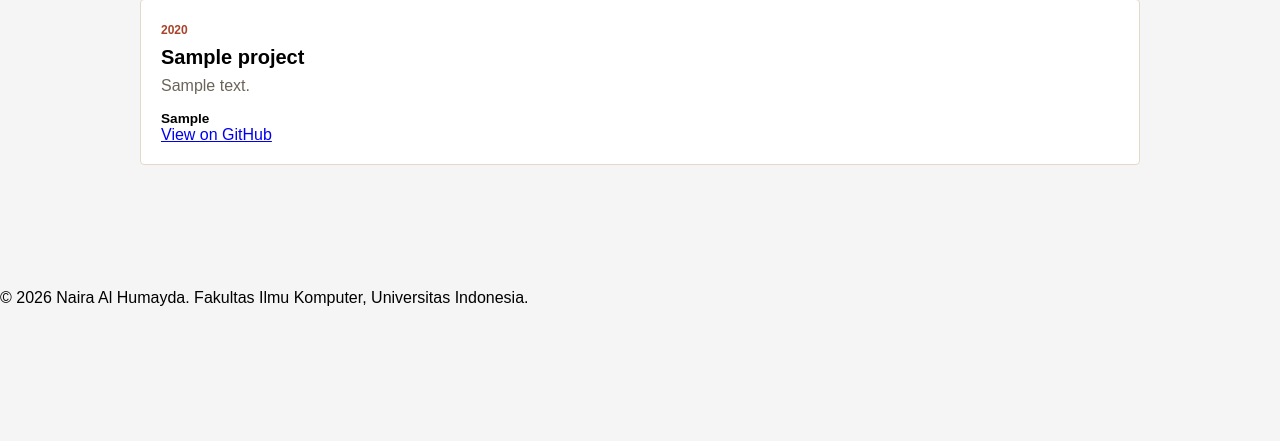
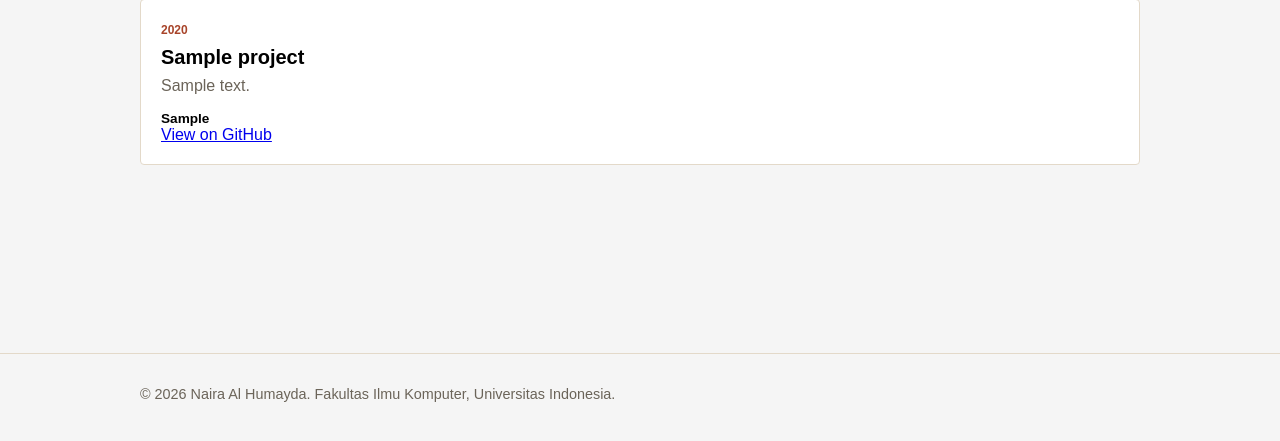
Before and after one commit to nairalhmyda/myportofolio, a Django app: page /projects/ in a window 1280 px wide. Shown: the part 260-701 px from the top of the page. Run offline with Django 5.2, Linux system fonts and the light colour scheme; tables that the repository leaves empty hold one stand-in row (values such as "Sample post").

Commit message:
fix: update projects page footer

```diff
--- a/templates/projects.html
+++ b/templates/projects.html
@@ -65,8 +65,10 @@
     </section>
 </main>
 
-<footer>
-    <p>© 2026 {{ name }}. Fakultas Ilmu Komputer, Universitas Indonesia.</p>
+<footer class="site-footer">
+    <div class="container">
+        <p>&copy; 2026 {{ name }}. Fakultas Ilmu Komputer, Universitas Indonesia.</p>
+    </div>
 </footer>
 
 </body>
```
